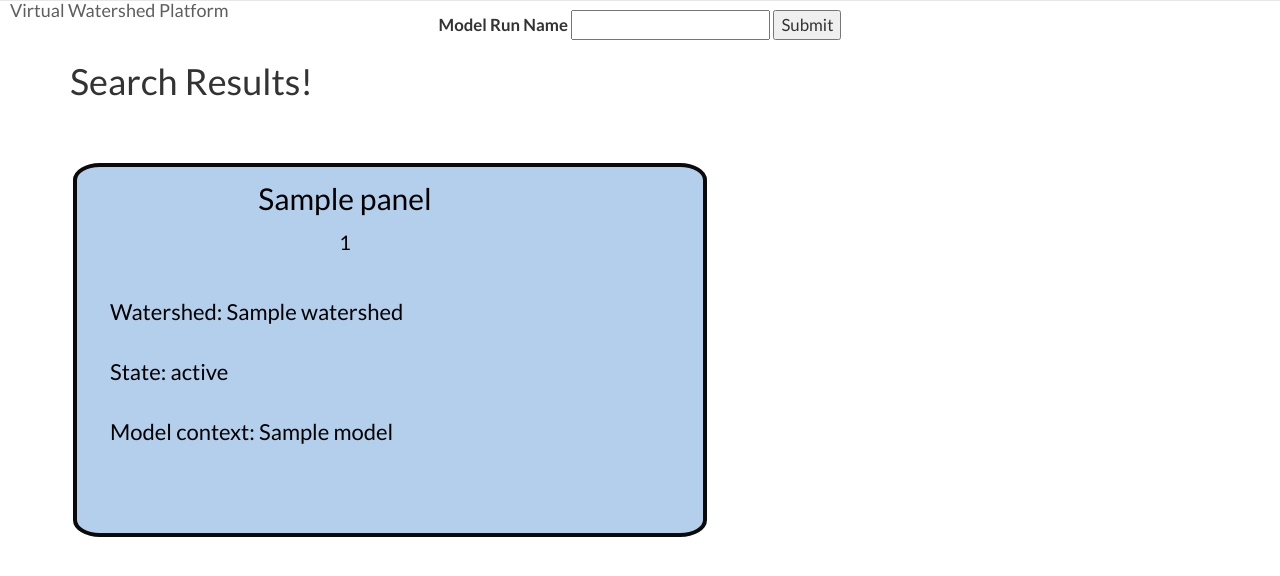
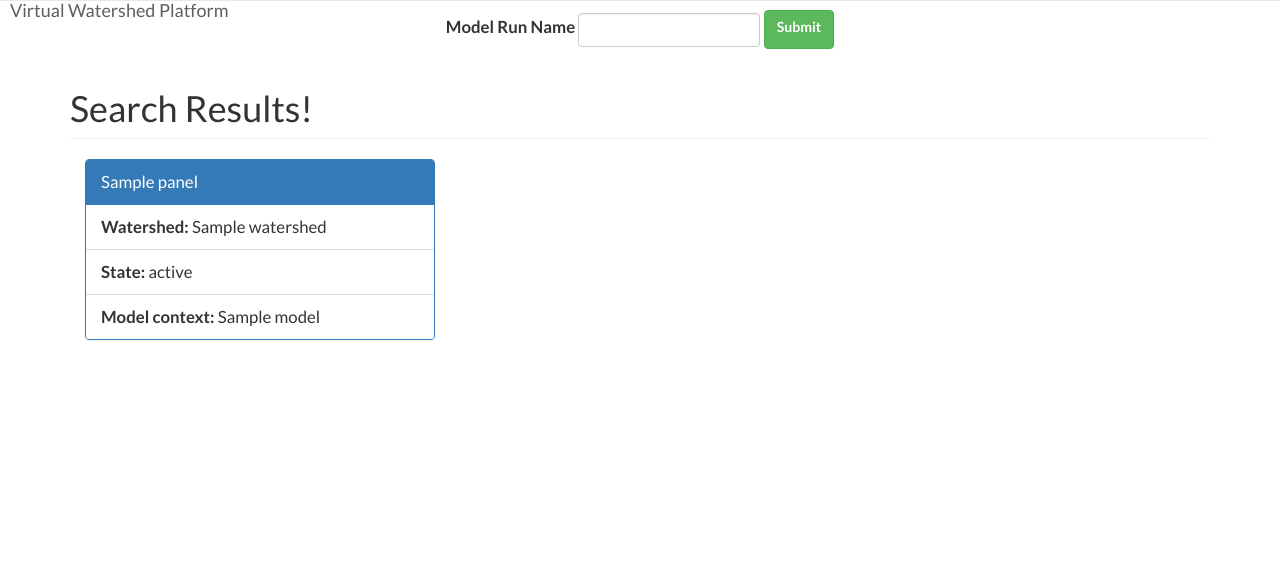
Before and after one commit to josepainumkal/convtools, a Flask app: template app/templates/search.html in a window 1280 px wide. Shown: the part 50-626 px from the top of the page. Run offline with Flask 2, Linux system fonts and the light colour scheme; tables that the repository leaves empty hold one stand-in row (values such as "Sample post"); the template is opened without the code that fills it: values that come from a table or form of the project are taken from there, most other values are stand-ins (such as "Sample title", 1, 10 or a date in 2020); grey boxes labelled with a size stand in for pictures from a placeholder-image service; parts of the project's set-up code (start-up, migrations or seed data) failed here and were passed over; some libraries are stand-ins or nearby versions.

Commit message:
search page is now bootstrapified
search page is revised. each search result uses a bootstrap panel of
fixed height

```diff
--- a/app/static/site.css
+++ b/app/static/site.css
@@ -31,3 +31,7 @@ body {
   max-height: 250px;
   overflow:scroll;
 }
+
+.page-header{
+  border-bottom: 1px solid #eee;
+}
--- a/app/templates/search.html
+++ b/app/templates/search.html
@@ -6,109 +6,51 @@
 {% extends "base.html" %}
 {% set active_page = "search" %}
 {% block content %}
-<script src="//ajax.googleapis.com/ajax/libs/jquery/1.2.6/jquery.min.js"></script>
-<script src="static/search.js"></script>
-  <!-- Search form. Currently only supports searching of model run names -->
-  <!--<div id=headerBar>-->
-    <form method="POST" class=search align=center>
-      {{ form.model_run_name.label }} {{ form.model_run_name(id='model_run_name') }}
-      {{ form.submit(id='search') }}
-    </form>
 
-      <!--Model run name:<input type="text" name="model_run_name" -->
-      <!--id="model_run_name" placeholder="insert name here!">-->
-      <!--<button id="search">Search!</button></form> -->
+<div class="row">
+  <div class="col-xs-12 col-sm-12 col-md-12 col-lg-12">
+
+    <div id="searchFormContainer" class="centered">
+      <form method="get" class="form-inline">
+
+        <div class="form-group">
+            <label for="model_run_name" class="control-label">{{form.model_run_name.label}}</label>
+            <input type="text" class="form-control" id="model_run_name" name="model_run_name">
+        </div>
+
+        <button type="submit" class="btn btn-small btn-success">{{form.submit.label}}</button>
+      </form>
+    </div>
+
 
     {% if panels %}
-    <h1 class=search> Search Results! </h1>
-  <!--</div>-->
-  {% for panel in panels %}
-  <br><br>
-    <div>
-      <svg class="box" width=650 height=390>
-        <g>
-          <rect class="box" x="5" y="5" width="630" height="370"
-            stroke-width="4"
-            rx="25"
-            ry="15"
-            style="stroke: #0C090A;
-                   fill: #B4CFEC;
-                   fill-opacity: 1.0;"
-            />
-            <text font-size="30" x="275" y="50" text-anchor="middle">
-              {{ panel.model_run_name }}
-            </text>
-            <text font-size="20" x="275" y="90" text-anchor="middle">
-              {{ panel.model_run_uuid }}
-            </text>
-            <text font-size="22" x="40" y="160" text-anchor="left">
-              Watershed: {{ panel.watershed }}
-            </text>
-            <text font-size="22" x="40" y="220" text-anchor="left">
-              State: {{ panel.state }}
-            </text>
-            <text font-size="22" x="40" y="280" text-anchor="left">
-              Model context: {{ panel.model }}
-            </text>
-            <!-- Include the google map -->
-            <foreignObject class="node" x="350" y="110" width="300px"
-            height="300px">
-              <body xmlns="http://www.w3.org/1999/xhtml">
-                <div class='map_canvas' id='{{ panel.model_run_uuid }}'></div>
-              </body>
-            </foreignObject>
-        </g>
-      </svg>
-    </div>
-  {% endfor %}
-  <script src="https://maps.googleapis.com/maps/api/js"></script>
-<script>
-  // For every entry in the list of panels, create a map for it. Create
-  // unique maps by tacking on the uuid
-  {% for panel in panels %}
-  function initialize_{{ panel.model_run_uuid }}() {
-        var mapCanvas = document.getElementById('{{ panel.model_run_uuid }}');
-        var centerlat = {{ panel.centerlat }};
-        var centerlon = {{ panel.centerlon }};
-        var watershedCenter = new google.maps.LatLng(centerlat, centerlon);
+      <h1 class="page-header"> Search Results! </h1>
+      {% for panel in panels %}
+        <div class="col-md-4">
+          <div class="panel panel-primary ">
+            <div class="panel-heading">
+               {{ panel.model_run_name }}
+            </div>
+            <ul class="list-group fixed-height-list">
+              <li class="list-group-item">
+                <strong>Watershed:</strong> {{ panel.watershed }}
+              </li>
+              <li class="list-group-item">
+                <strong>State:</strong>  {{ panel.state }}
+              </li>
+              <li class="list-group-item">
+                <strong>Model context:</strong>  {{ panel.model }}</a>
+              </li>
 
-        var mapOptions = {
-          center: watershedCenter,
-          zoom: 7,
-          mapTypeId: google.maps.MapTypeId.TERRAIN
-        }
+            </ul>
+          </div>
 
-        var map = new google.maps.Map(mapCanvas, mapOptions)
-
-        var rectangle = new google.maps.Rectangle({
-            strokeColor: "#FF0000",
-            strokeOpacity: 0.8,
-            strokeWeight: 2,
-            fillColor: '#FF0000',
-            fillOpacity: 0.35,
-            map: map,
-            bounds: new google.maps.LatLngBounds(
-              new google.maps.LatLng({{ panel.latmin }}, {{ panel.lonmin }}),
-              new google.maps.LatLng({{ panel.latmax }}, {{ panel.lonmax }})
-              )
-             });
-
-          var marker = new google.maps.Marker({
-              position: watershedCenter,
-              map: map,
-              title: "{{ panel.watershed }}",
-              icon: "https://maps.google.com/mapfiles/ms/icons/blue-dot.png"
-            })
-
-        }
-
-        google.maps.event.addDomListener(window, 'load',
-            initialize_{{ panel.model_run_uuid }});
-
+        </div>
       {% endfor %}
 
-    </script>
-{% else %}
-<h2 align=center>No Records Found!</h2>
-{% endif %}
+    {% endif %}
+
+
+  </div>
+</div>
 {% endblock %}
```
